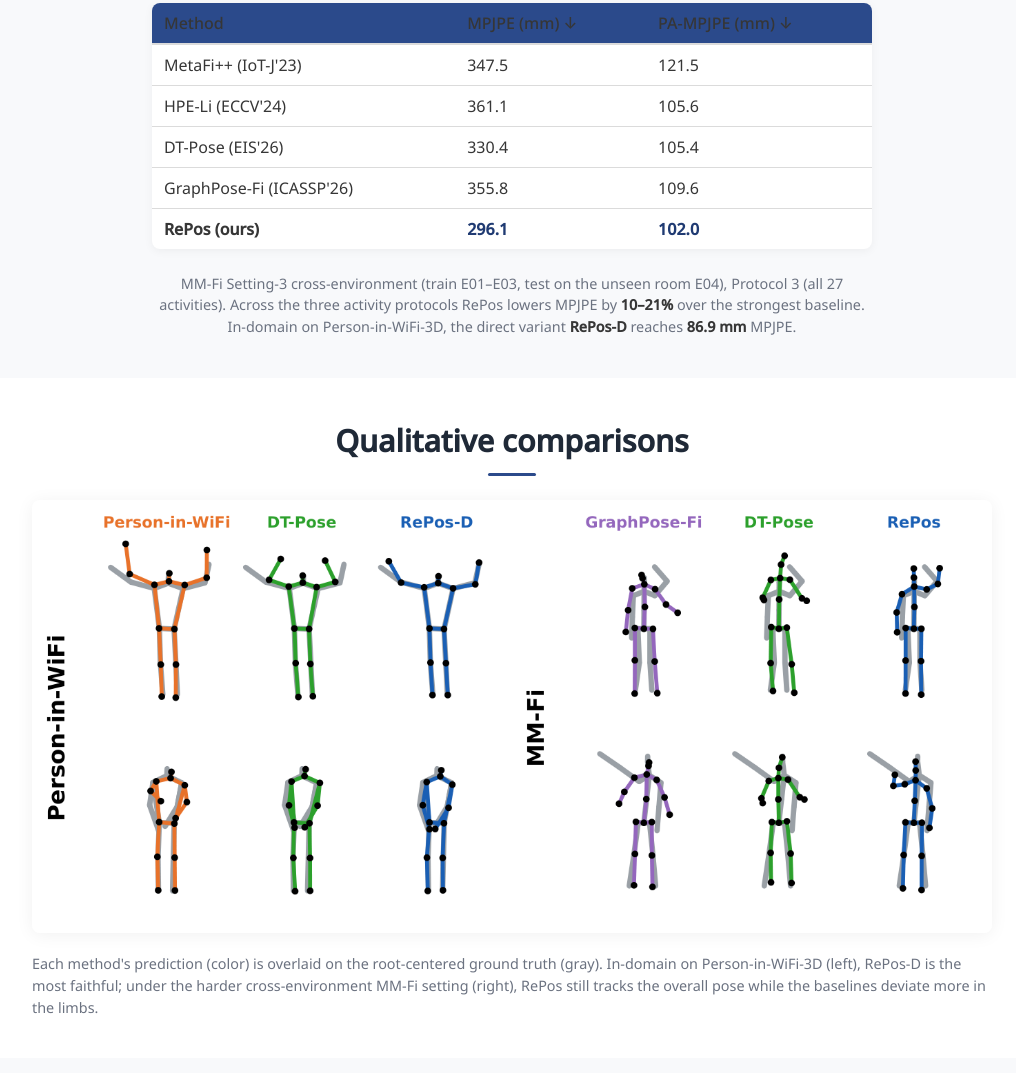
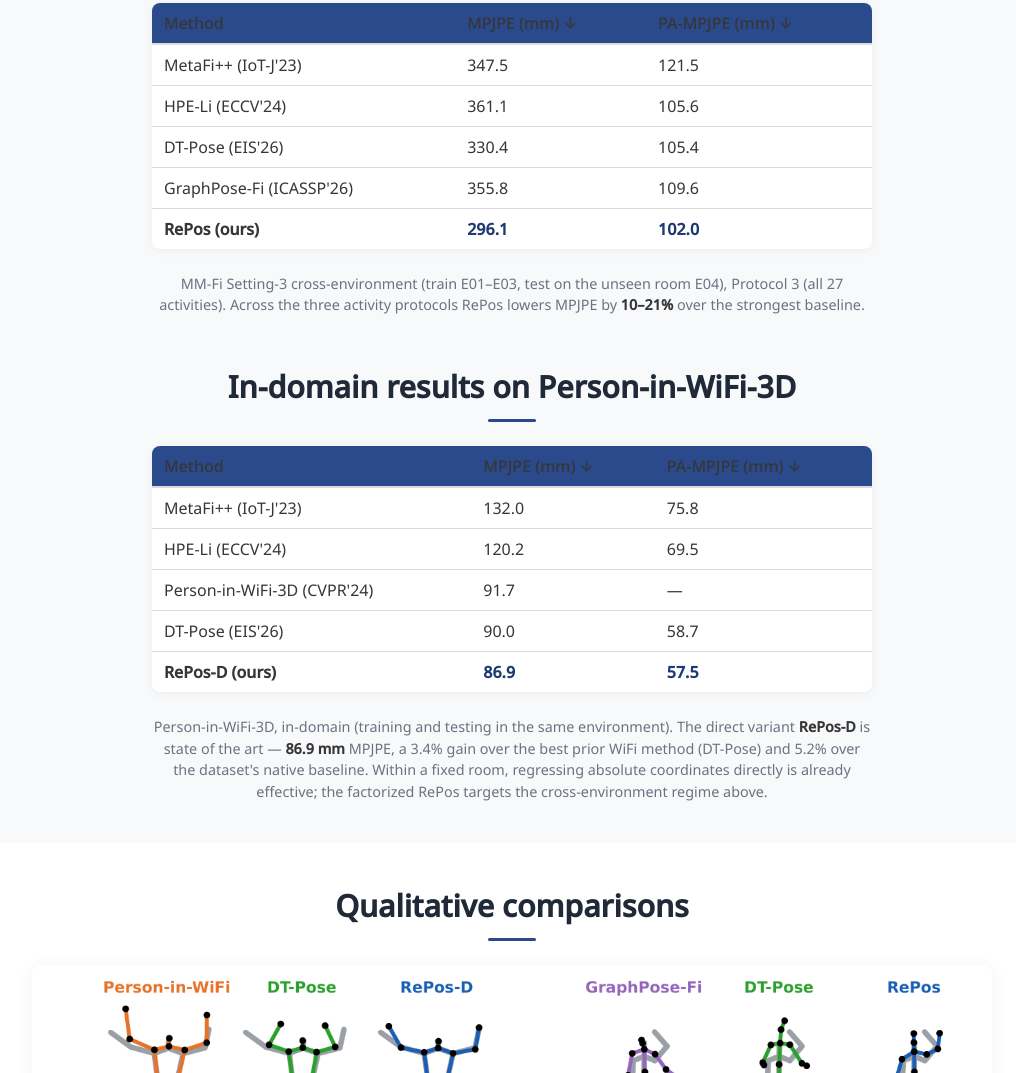
Before and after one commit to HouV001/RePos, a plain HTML site: page index.html in a window 1280 px wide. Shown: the part 2342-3415 px from the top of the page, without its empty margins (128-1144 px from the left). Drawn offline with nearby package versions, Linux system fonts and the light colour scheme; some icons are missing; a web font is replaced by a local one.

Commit message:
Add in-domain Person-in-WiFi-3D results table to project page

```diff
--- a/index.html
+++ b/index.html
@@ -208,7 +208,34 @@
         </tbody>
       </table>
       <p class="figure-caption" style="text-align:center; margin-top:0.6rem;">
-        MM-Fi Setting-3 cross-environment (train E01&ndash;E03, test on the unseen room E04), Protocol&nbsp;3 (all 27 activities). Across the three activity protocols RePos lowers MPJPE by <strong>10&ndash;21%</strong> over the strongest baseline. In-domain on Person-in-WiFi-3D, the direct variant <strong>RePos-D</strong> reaches <strong>86.9&nbsp;mm</strong> MPJPE.
+        MM-Fi Setting-3 cross-environment (train E01&ndash;E03, test on the unseen room E04), Protocol&nbsp;3 (all 27 activities). Across the three activity protocols RePos lowers MPJPE by <strong>10&ndash;21%</strong> over the strongest baseline.
+      </p>
+    </div>
+
+    <h2 class="section-title" style="margin-top: 3rem;">In-domain results on Person-in-WiFi-3D</h2>
+    <div class="results-table">
+      <table class="table is-fullwidth">
+        <thead>
+          <tr>
+            <th>Method</th>
+            <th>MPJPE (mm) &darr;</th>
+            <th>PA-MPJPE (mm) &darr;</th>
+          </tr>
+        </thead>
+        <tbody>
+          <tr><td>MetaFi++ (IoT-J'23)</td><td>132.0</td><td>75.8</td></tr>
+          <tr><td>HPE-Li (ECCV'24)</td><td>120.2</td><td>69.5</td></tr>
+          <tr><td>Person-in-WiFi-3D (CVPR'24)</td><td>91.7</td><td>&mdash;</td></tr>
+          <tr><td>DT-Pose (EIS'26)</td><td>90.0</td><td>58.7</td></tr>
+          <tr>
+            <td><strong>RePos-D (ours)</strong></td>
+            <td class="best">86.9</td>
+            <td class="best">57.5</td>
+          </tr>
+        </tbody>
+      </table>
+      <p class="figure-caption" style="text-align:center; margin-top:0.6rem;">
+        Person-in-WiFi-3D, in-domain (training and testing in the same environment). The direct variant <strong>RePos-D</strong> is state of the art &mdash; <strong>86.9&nbsp;mm</strong> MPJPE, a 3.4% gain over the best prior WiFi method (DT-Pose) and 5.2% over the dataset's native baseline. Within a fixed room, regressing absolute coordinates directly is already effective; the factorized RePos targets the cross-environment regime above.
       </p>
     </div>
   </div>
```
